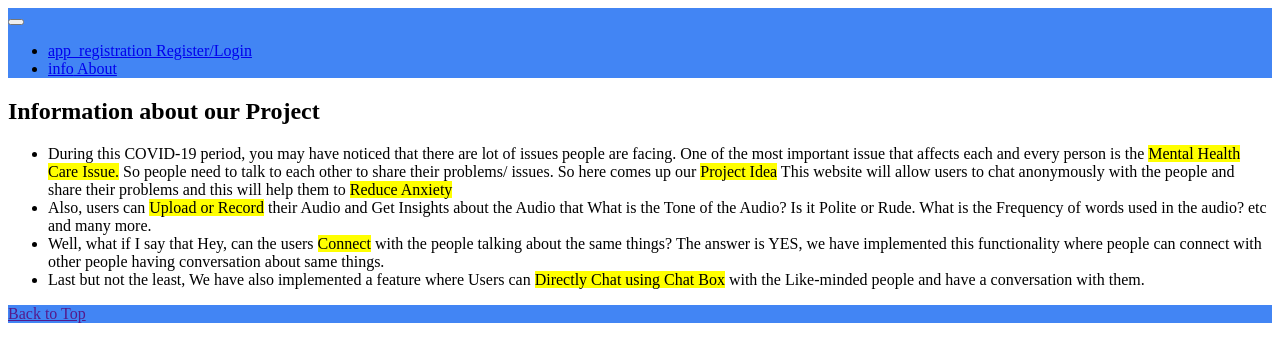
After one commit to AbhigyaShridhar/How-Was-Your-Day, a Django app: page /about in a window 1280 px wide. The commit adds this page. Shown: the top 362 px of the page. Run offline with Django 3.2, Linux system fonts and the light colour scheme.

Commit message:
updated views

```diff
--- /dev/null
+++ b/application/templates/application/about.html
@@ -0,0 +1,55 @@
+{% extends 'layout.html' %}
+
+{% load static %}
+
+{% block title %}
+  About Us
+{% endblock %}
+
+{% block body %}
+<section class="py-5 container">
+      <div class="row py-lg-3">
+          <div class="col-12 col-sm-12 col-md-12 col-lg-8 mx-auto">
+              <h1 class="fw-bold text-center mb-3">Information about our Project</h1>
+
+              <ul class="list-group list-group-flush">
+                  <li class="list-group-item m-3">
+                      During this COVID-19 period, you may have noticed that there are lot of issues
+                      people are facing. One of the most important issue that affects each and every
+                      person is the <mark>Mental Health Care Issue.</mark> So people need to talk to
+                      each other to share their problems/ issues. So here comes up our <mark>Project Idea</mark>
+                      This website will allow users to chat anonymously with the people and share their
+                      problems and this will help them to <mark>Reduce Anxiety</mark>
+                  </li>
+                  <li class="list-group-item m-3">
+                      Also, users can <mark>Upload or Record</mark> their Audio and Get Insights
+                      about the Audio that What is the Tone of the Audio? Is it Polite or Rude.
+                      What is the Frequency of words used in the audio? etc and many more.
+                  </li>
+                  <li class="list-group-item m-3">
+                      Well, what if I say that Hey, can the users <mark>Connect</mark> with the people
+                      talking about the same things? The answer is YES, we have implemented this
+                      functionality where people can connect with other people having conversation
+                      about same things.
+                  </li>
+                  <li class="list-group-item m-3">
+                      Last but not the least, We have also implemented a feature where Users can
+                      <mark>Directly Chat using Chat Box</mark> with the Like-minded people and
+                      have a conversation with them.
+                  </li>
+              </ul>
+          </div>
+      </div>
+  </section>
+
+  <!-- Footer -->
+  <div class="container-fluid">
+      <div class="row pt-3 pb-3" style="background-color: #4285F4;">
+          <div class="col-4 d-flex justify-content-center">
+              <a class="btn btn-dark text-white" href="" role="button">
+                  Back to Top
+              </a>
+          </div>
+      </div>
+  </div>
+{% endblock %}
--- a/application/templates/layout.html
+++ b/application/templates/layout.html
@@ -22,6 +22,7 @@
   <body>
 
     <!-- Navigation Bar with Options -->
+    {% block nav %}
     <nav class="navbar navbar-expand-lg navbar-dark" id="navbar" style="background-color: #4285F4;">
         <div class="container-fluid">
 
@@ -57,6 +58,12 @@
                       </a>
                   </li>
                   <li class="nav-item m-1 pb-1 ">
+                      <a class="nav-link active" aria-current="page" href="{% url 'application:about' %}">
+                          <span class="material-icons">info</span>
+                          About
+                      </a>
+                  </li>
+                  <li class="nav-item m-1 pb-1 ">
                       <a class="nav-link active" aria-current="page" href="{% url 'application:logout' %}">
                           <span class="material-icons">app_registration</span>
                           Logout
@@ -71,7 +78,7 @@
                     </li>
 
                     <li class="nav-item m-1 pb-1 ">
-                        <a class="nav-link active" aria-current="page" href="./about-page.html">
+                        <a class="nav-link active" aria-current="page" href="{% url 'application:about' %}">
                             <span class="material-icons">info</span>
                             About
                         </a>
@@ -81,6 +88,7 @@
             </div>
         </div>
     </nav>
+    {% endblock %}
 
     {% block body %}
 
--- a/application/urls.py
+++ b/application/urls.py
@@ -9,4 +9,8 @@ urlpatterns = [
     path('accounts/register', views.Register.as_view(), name="register"),
     path('accounts/login', views.Login.as_view(), name="login"),
     path('accounts/logout', views.logout_view, name="logout"),
+    path('about', views.about, name="about"),
+    #chat views
+    path('talk', views.Talk.as_view(), name="talk"),
+    path('messages', views.Messages.as_view(), name="messages"),
 ]
--- a/application/views.py
+++ b/application/views.py
@@ -1,14 +1,15 @@
 from django.shortcuts import render, redirect
-from django.http import HttpResponse, HttpResponseRedirect
+from django.http import HttpResponse, HttpResponseRedirect, JsonResponse
 from django.urls import reverse, reverse_lazy
 from django.contrib.auth.mixins import LoginRequiredMixin
 from django.views.generic import View
 from django.contrib.auth import authenticate
 from django.contrib.auth import login, logout
+from django.contrib.humanize.templatetags.humanize import naturaltime
 
 from .forms import RegistrationForm
 
-from .models import User
+from .models import User, Message
 
 # Create your views here.
 def index(request):
@@ -58,3 +59,29 @@ class Login(View):
             return render(request, self.template, {
                 "error": "Invalid username and/or password."
             })
+
+def about(request):
+    return render(request, "application/about.html")
+
+class Talk(LoginRequiredMixin, View):
+    template = "application/talk.html"
+    success_url = 'application:talk'
+
+    def get(self, request):
+        return render(request, self.template)
+
+    def post(self, request):
+        message = Message(text=request.POST['message'], owner=request.user)
+        message.save()
+        return redirect(reverse(self.success_url))
+
+class Messages(LoginRequiredMixin, View):
+    def get(self, request):
+        messages = Message.objects.all().order_by('-created_at')[:10]
+        results = []
+
+        for m in messages:
+            result = [m.text, naturaltime(message.created_at)]
+            results.append(result)
+
+        return JsonResponse(results, safe=False)
```
Also changed, not shown: application/models.py (+7 -0 lines), application/templates/application/login.html (+8 -0 lines), application/templates/application/register.html (+8 -0 lines), application/templates/application/talk.html (added, +47 -0 lines), application/migrations/0002_message.py (added), db.sqlite3.
